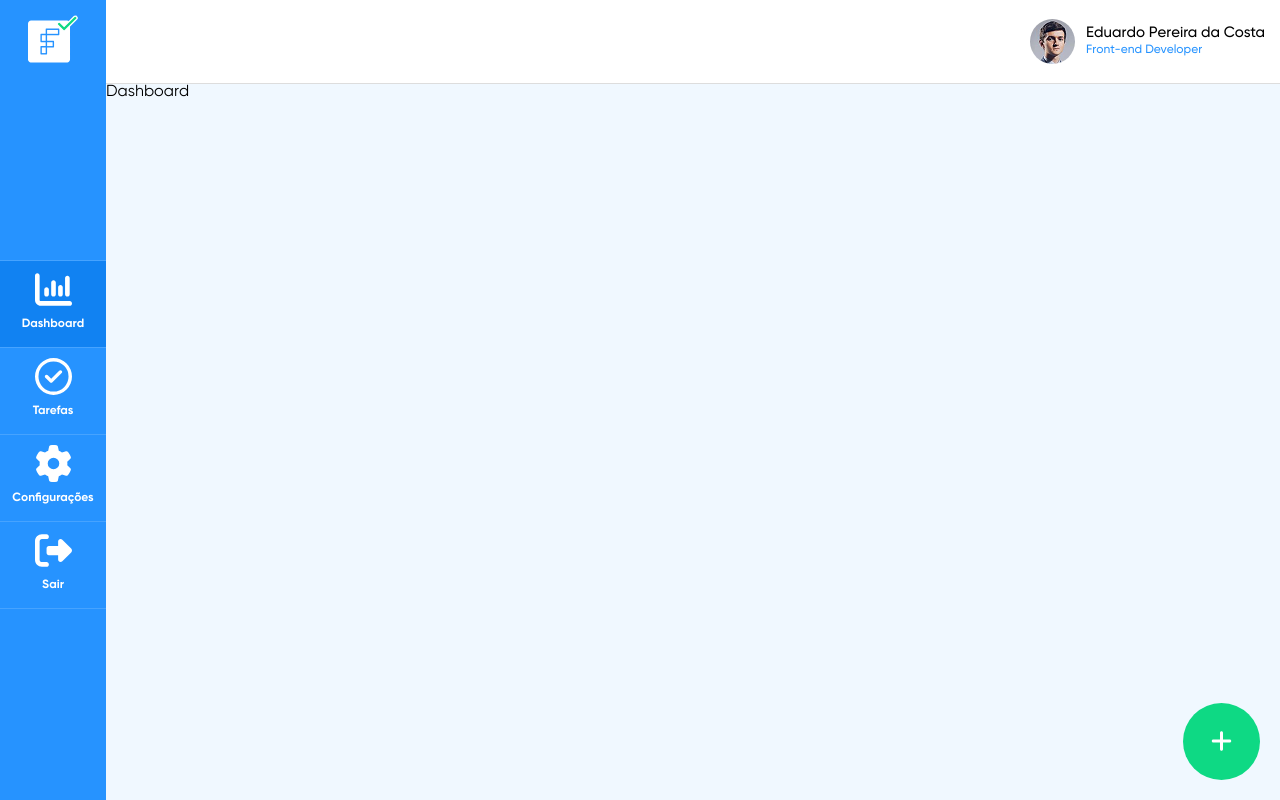
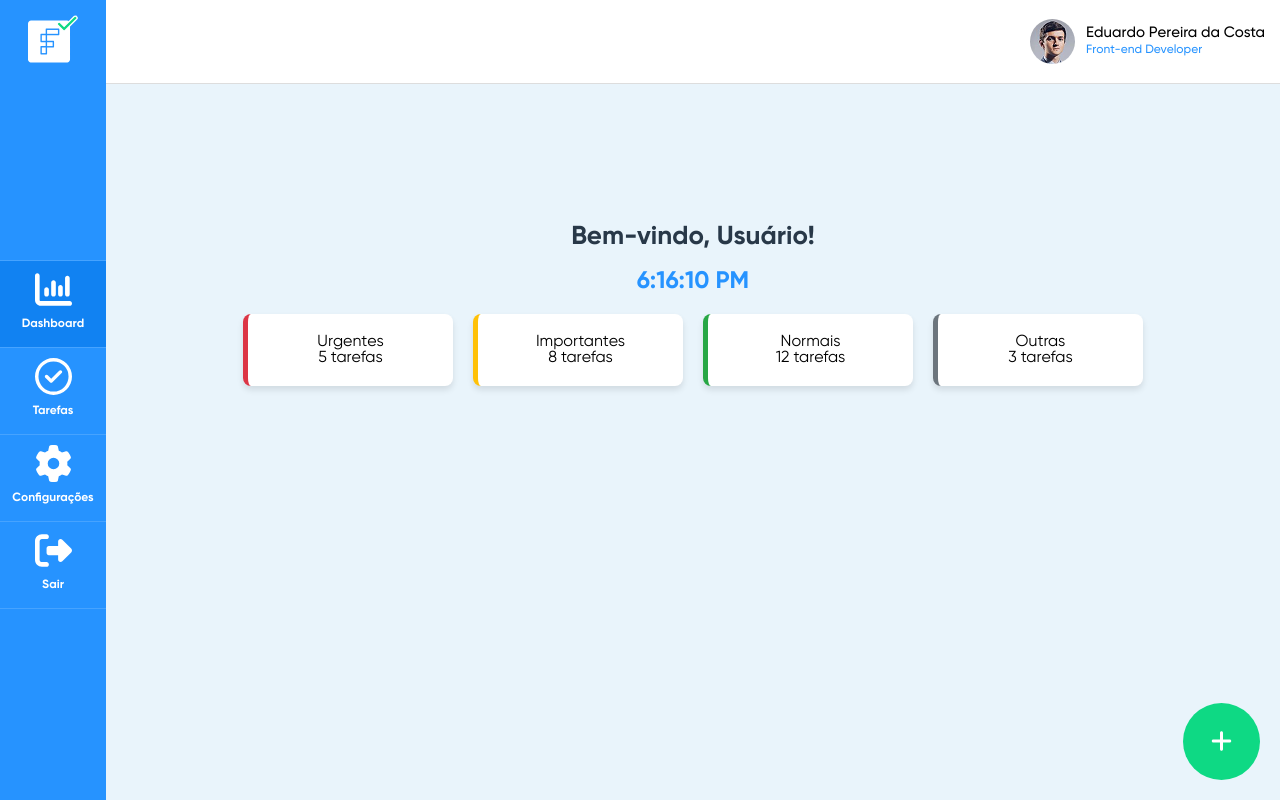
Before and after one commit to regiszaum/facility-app-challenge, a Vue app: page / in a window 1280 px wide. Both pictures are taken after a click on the button "Entrar". Built offline with nearby package versions, Linux system fonts and the light colour scheme.

Commit message:
♻️ refactor: update dashboard and settings structure.
💄add(under-construction): SVG

```diff
--- a/src/modules/auth/Index.vue
+++ b/src/modules/auth/Index.vue
@@ -22,5 +22,5 @@ import Navbar from './components/molecules/Navbar.vue';
   width 100%
 .content
   flex 1
-  background #f0f8ff
+  background #E9F4FB
 </style>
--- a/src/modules/auth/components/molecules/Navbar.vue
+++ b/src/modules/auth/components/molecules/Navbar.vue
@@ -70,20 +70,12 @@ import { useRouter } from 'vue-router';
       margin-top 14px
     nav
       width 100%
-    nav ul
+      ul
         list-style none
         padding 0
         width 100%
-
-    nav li
+        li
           border-top: solid 1px #46a3ff
-      span
-        margin 10px 0 17px 0
-      .nav-icon
-        margin-top 10px
-      &:last-child
-        border-bottom solid 1px #46a3ff
-    nav li, nav a
           width 100%
           display flex
           flex-direction column
@@ -93,6 +85,23 @@ import { useRouter } from 'vue-router';
           cursor pointer
           text-decoration none
           color #fff
-li > .router-link-active, li > router-link-exact-active
+          span
+            margin 10px 0 17px 0
+          .nav-icon
+            margin-top 10px
+          &:last-child
+            border-bottom solid 1px #46a3ff
+          .router-link-active
             background-color #1182F2
+        a
+          width 100%
+          display flex
+          flex-direction column
+          align-items center
+          font-size 12px
+          font-weight bold
+          cursor pointer
+          text-decoration none
+          color #fff
+
 </style>
--- a/src/modules/auth/views/Dashboard.vue
+++ b/src/modules/auth/views/Dashboard.vue
@@ -1,6 +1,95 @@
 <template>
-  <h1>Dashboard</h1>
+  <div class="dashboard">
+    <div class="header">
+      <h1>Bem-vindo, Usuário!</h1>
+      <p class="clock">{{ time }}</p>
+    </div>
+    <div class="cards-container">
+      <div class="card urgent">
+        <h2>Urgentes</h2>
+        <p>5 tarefas</p>
+      </div>
+      <div class="card important">
+        <h2>Importantes</h2>
+        <p>8 tarefas</p>
+      </div>
+      <div class="card normal">
+        <h2>Normais</h2>
+        <p>12 tarefas</p>
+      </div>
+      <div class="card others">
+        <h2>Outras</h2>
+        <p>3 tarefas</p>
+      </div>
+    </div>
+  </div>
 </template>
 
+<script setup>
+import { ref, onMounted } from 'vue';
+
+const time = ref(new Date().toLocaleTimeString());
+
+const updateTime = () => {
+  time.value = new Date().toLocaleTimeString();
+};
+
+onMounted(() => {
+  setInterval(updateTime, 1000);
+});
+</script>
+
 <style lang="stylus" scoped>
+.dashboard
+  display flex
+  flex-direction column
+  align-items center
+  justify-content center
+  margin-top 140px
+  text-align center
+  background-color #E9F4FB
+
+.header
+  margin-bottom 20px
+  h1
+    text-align start
+    color #283848
+    font-size 26px
+    font-weight bold
+
+.clock
+  font-size 1.5rem
+  font-weight bold
+  color #2693FF
+  margin-top 20px
+
+.cards-container
+  display grid
+  grid-template-columns repeat(auto-fit, minmax(200px, 1fr))
+  gap 20px
+  width 80%
+  max-width 900px
+
+.card
+  background white
+  padding 20px
+  border-radius 8px
+  box-shadow 0 4px 6px rgba(0, 0, 0, 0.1)
+  text-align center
+
+.urgent
+  border-left 5px solid #dc3545
+
+.important
+  border-left 5px solid #ffc107
+
+.normal
+  border-left 5px solid #28a745
+
+.others
+  border-left 5px solid #6c757d
+
+@media (max-width: 768px)
+  .cards-container
+    grid-template-columns 1fr
 </style>
--- a/src/modules/auth/views/Settings.vue
+++ b/src/modules/auth/views/Settings.vue
@@ -1,3 +1,43 @@
 <template>
-  <h1>Configuracoes</h1>
+  <div class="settings-container">
+    <h1>Configurações</h1>
+    <img src="@/assets/svg/under-construction.svg" alt="Imagem em construção">
+    <p>Esta página está em construção...</p>
+  </div>
 </template>
+
+<script setup>
+</script>
+
+<style lang="stylus" scoped>
+.settings-container
+  display flex
+  flex-direction column
+  justify-content center
+  align-items center
+  text-align center
+  background-color #E9F4FB
+  color #333
+
+  h1
+    color #283848
+    font-size 26px
+    font-weight bold
+    margin 140px 0 40px 0
+
+  img
+    width 100%
+    height 200px
+    margin-bottom 40px
+  p
+    font-size 1.2rem
+    color #6c757d
+
+@media (max-width: 768px)
+  .settings-container
+    padding 20px
+    h1
+      font-size 2rem
+    p
+      font-size 1rem
+</style>
--- a/src/plugins/toast/Toast.vue
+++ b/src/plugins/toast/Toast.vue
@@ -7,7 +7,6 @@
 
 <script setup>
 import { ref } from 'vue';
-
 const visible = ref(false);
 const message = ref('');
 const type = ref('');
```
Also changed, not shown: src/assets/svg/under-construction.svg (added). Lines whose indentation alone changed are shown as unchanged.
